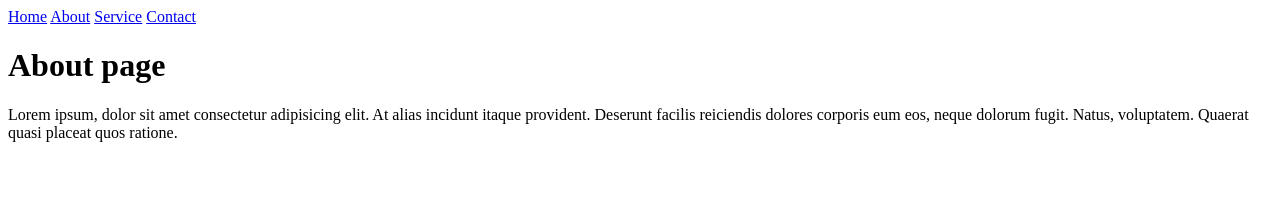
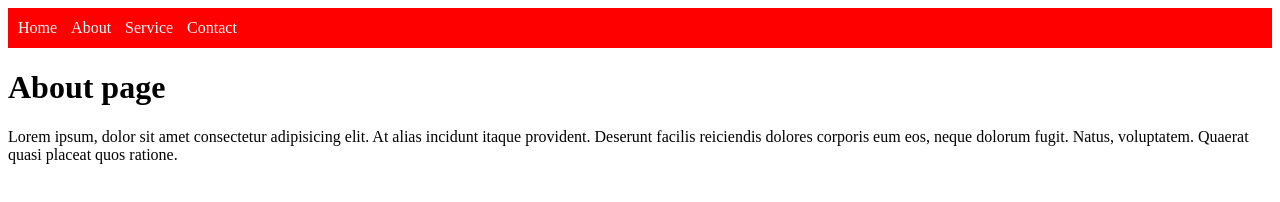
Before and after one commit to CODE-IT-Dharan/demo-git-poject, a plain HTML site: page about.html in a window 1280 px wide. Drawn offline with Linux system fonts and the light colour scheme.

Commit message:
minor changes

```diff
--- a/about.html
+++ b/about.html
@@ -4,12 +4,15 @@
     <meta charset="UTF-8" />
     <meta name="viewport" content="width=device-width, initial-scale=1.0" />
     <title>Document</title>
+    <link rel="stylesheet" href="css/style.css" />
   </head>
   <body>
-    <a href="index.html">Home</a>
-    <a href="about.html">About</a>
-    <a href="service.html">Service</a>
-    <a href="contact.html">Contact</a>
+    <div class="menu">
+      <a href="index.html">Home</a>
+      <a href="about.html">About</a>
+      <a href="service.html">Service</a>
+      <a href="contact.html">Contact</a>
+    </div>
     <h1>About page</h1>
     <p>
       Lorem ipsum, dolor sit amet consectetur adipisicing elit. At alias
--- /dev/null
+++ b/css/style.css
@@ -0,0 +1,17 @@
+
+.menu{
+    width: 100%;
+    height: 40px;
+    background-color: red;
+}
+
+.menu a{
+    color: white;
+    text-decoration: none;
+    line-height: 40px;
+    padding-left: 10px;
+}
+
+.menu a:hover{
+    color: yellow;
+}
```
Also changed, not shown: contact.html (+7 -4 lines), index.html (+7 -4 lines), service.html (+7 -4 lines).
